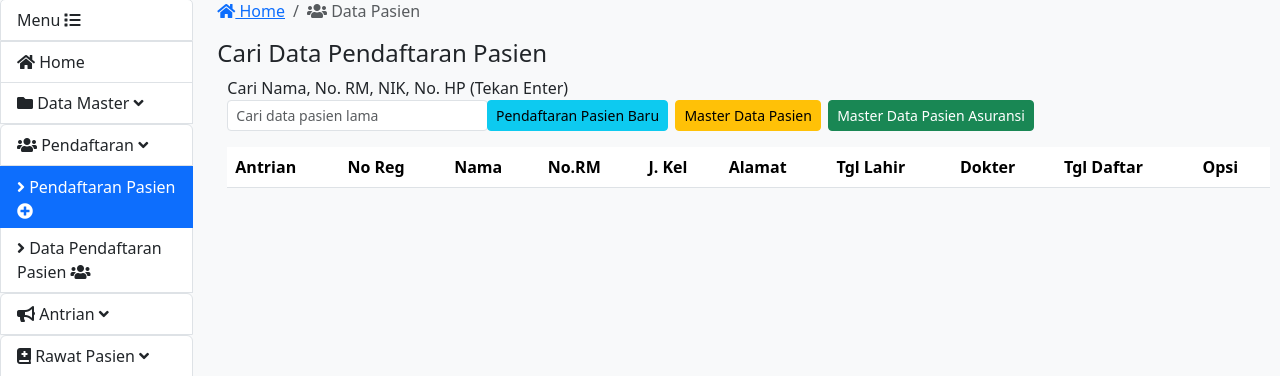
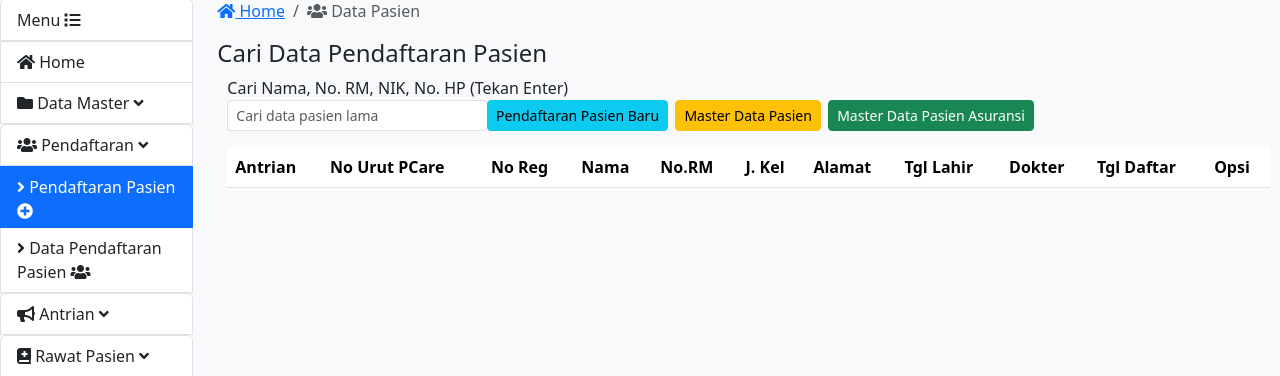
Before and after one commit to inisabda/devheal, a PHP site: page /tcpdf/index.php?page=pendaftaran in a window 1280 px wide. Shown: the part 48-424 px from the top of the page. Run offline with PHP 8.4, Linux system fonts and the light colour scheme; the visitor is signed in with stand-in values (Sample User, id 1); data that the repository does not hold is empty; some libraries are stand-ins or nearby versions.

Commit message:
update tampilan antrian pcare

```diff
--- a/koneksi.php
+++ b/koneksi.php
@@ -115,17 +115,16 @@ function getRequestPcare($url)
 	return $response->getBody()->getContents();
 }
 
-function postRequestPcare($url,$data)
+function postRequestPcare($url, $data)
 {
 	$endpoint = "http://localhost:8000/$url";
 	$client = new Client();
 	$header =  [
-		'headers' => [
-			'secret-header' => 'megono',
-			// "Content-Type" => "application/json"
-		]
+		// 'secret-header' => 'megono',
+		"Content-Type" => "application/json"
 	];
-	$response = $client->request('POST', $endpoint,$data, $header);
-
+	// var_dump($data); die();
+	$response = $client->request('POST',$endpoint, ['body' => json_encode($data), 'headers' => $header]);
+	// var_dump($response->getBody()->); die();
 	return $response->getBody()->getContents();
 }
--- a/pages/pendaftaran.php
+++ b/pages/pendaftaran.php
@@ -42,6 +42,7 @@
 						<thead>
 							<tr>
 								<th>Antrian</th>
+								<th>No Urut PCare</th>
 								<th>No Reg</th>
 								<th>Nama</th>
 								<th>No.RM</th>
@@ -55,14 +56,16 @@
 						</thead>
 						<tbody>
 							<?php
-							$query_tampil = "SELECT tbl_daftarpasien.*, tbl_daftarpasien.no_daftar, tbl_antrian.id FROM tbl_daftarpasien
+							$query_tampil = "SELECT tbl_daftarpasien.*,pendaftaran_pcare.no_urut, tbl_daftarpasien.no_daftar, tbl_antrian.id FROM tbl_daftarpasien
 						    LEFT JOIN tbl_antrian ON tbl_daftarpasien.no_daftar=tbl_antrian.no_daftar
-						     WHERE tgl_daftar = CURDATE() AND status_masuk='daftar' ORDER BY no_antrian DESC";
+						    INNER JOIN pendaftaran_pcare ON tbl_daftarpasien.no_daftar=pendaftaran_pcare.no_daftar
+						     WHERE tbl_daftarpasien.tgl_daftar = CURDATE() AND status_masuk='daftar' ORDER BY no_antrian DESC";
 							$sql_tampil = mysqli_query($conn, $query_tampil) or die ($conn->error);
 							while($data = mysqli_fetch_array($sql_tampil)) {
 								?>
 							<tr>
 								<td width="23"><a style ="font-size:18px; color:red; font-weight: bold;">A-<?php echo $data['no_antrian']; ?></a></td>
+								<td width="23"><a style ="font-size:18px; color:red; font-weight: bold;"><?php echo $data['no_urut']; ?></a></td>
 								<td><?php echo $data['no_daftar']; ?></td>
 								<td width="20%"><?php echo $data['nama_pas']; ?></td>
 								<td width="10%"><?php echo $data['nomor_rm']; ?></td>
```
Also changed, not shown: ajax/daftar_pasien.php (+6 -1 lines).
